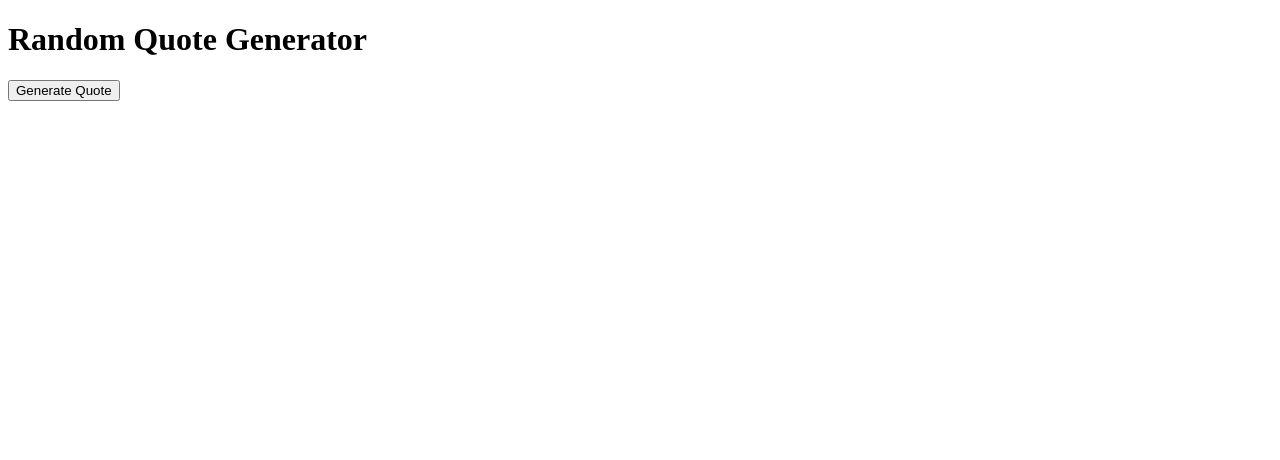
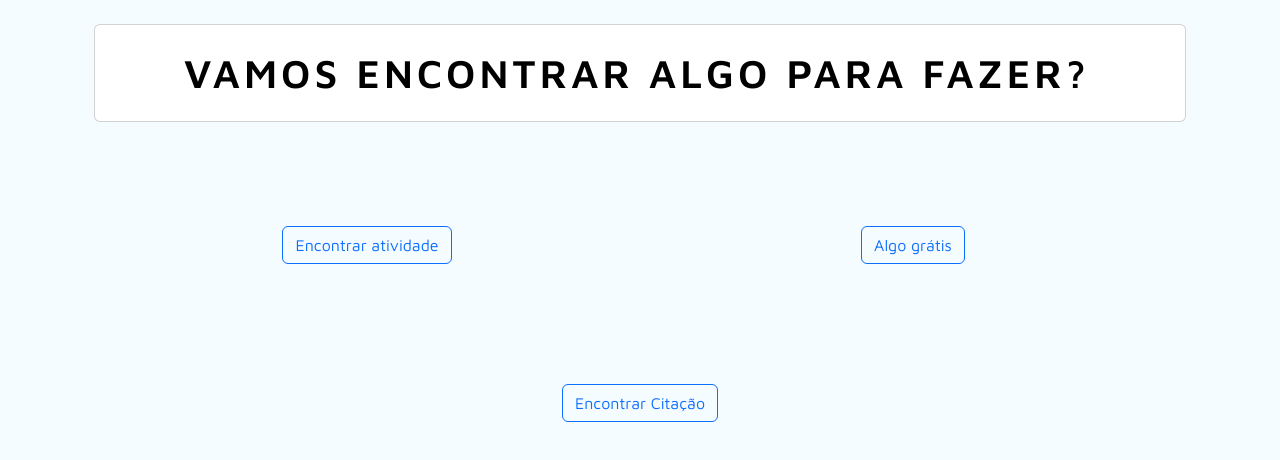
Before and after one commit to onativo/imBored, a plain HTML site: page index.html in a window 1280 px wide. Drawn offline with nearby package versions, Linux system fonts and the light colour scheme.

Commit message:
:art: ui: preparing the user interface

```diff
--- a/index.html
+++ b/index.html
@@ -1,11 +1,42 @@
 <!DOCTYPE html>
-<html>
+<html lang="en">
 <head>
-    <title>Random Quote Generator</title>
+	<meta charset="UTF-8">
+	<meta http-equiv="X-UA-Compatible" content="IE=edge">
+	<meta name="viewport" content="width=device-width, initial-scale=1.0">
+	<link rel="preconnect" href="https://fonts.googleapis.com">
+	<link rel="preconnect" href="https://fonts.gstatic.com" crossorigin>
+	<link href="https://fonts.googleapis.com/css2?family=Maven+Pro:wght@400;600&display=swap" rel="stylesheet">
+	<link rel="stylesheet" type="text/css" href="/styles.css">
+	<script src="/scripts.js"></script>
+	<link href="https://cdn.jsdelivr.net/npm/bootstrap@5.3.0/dist/css/bootstrap.min.css" rel="stylesheet" integrity="sha384-9ndCyUaIbzAi2FUVXJi0CjmCapSmO7SnpJef0486qhLnuZ2cdeRhO02iuK6FUUVM" crossorigin="anonymous">
+	<script src="https://cdn.jsdelivr.net/npm/bootstrap@5.3.0/dist/js/bootstrap.bundle.min.js" integrity="sha384-geWF76RCwLtnZ8qwWowPQNguL3RmwHVBC9FhGdlKrxdiJJigb/j/68SIy3Te4Bkz" crossorigin="anonymous"></script>
+	<title>Me tire do tédio</title>
 </head>
 <body>
-    <h1>Random Quote Generator</h1>
-    <p id="quote"></p>
-    <button onclick="getRandomQuote()">Generate Quote</button>
+	<div class="container p-4 main text">
+			<div class="card typewriter p-4">
+				<h1 class="title fs-1">Vamos encontrar algo para fazer?</h1>
+			</div>
+
+			<div class="container text-center">
+				<div class="row">
+					<div class="col">
+						<h3 id="activityText" class="mt-5 p-4"></h3>
+						<button onclick="fetchActivity()" class="btn btn-outline-primary" id="activityBtn">Encontrar atividade</button>
+					</div>
+
+					<div class="col">
+						<h3 id="freeActivityText" class="mt-5 p-4"></h3>
+						<button onclick="fetchFreeActivity()" class="btn btn-outline-primary" id="freeActivityBtn">Algo grátis</button>
+					</div>
+				</div>
+				<div class="col">
+					<h3 id="quoteText" class="mt-5 p-4"></h3>
+					<h5 id="quoteAuthor"></h5>
+					<button onclick="fetchQuote()" class="btn btn-outline-primary mt-3" id="quoteBtn">Encontrar Citação</button>
+				</div>
+			</div>
+	</div>
 </body>
 </html>
--- a/src/styles.css
+++ b/src/styles.css
@@ -1,18 +1,40 @@
-body {
-    font-family: Arial, sans-serif;
-    text-align: center;
-    margin-top: 150px;
+@import url('https://fonts.googleapis.com/css2?family=Maven+Pro:wght@400;600&display=swap');
+
+body{
+  font-family: 'Maven Pro', sans-serif !important;
+	background-color: #cdf3ff34 !important;
 }
-h1 {
-    font-size: 24px;
+.main{
+	margin: 0 auto;
+	text-align: center;
+	padding: 20px;
+	width: fit-content;
 }
-p {
-    font-size: 18px;
-    margin-top: 20px;
+.title{
+  color: #000;
+	font-weight: 600;
+	text-transform: uppercase;
 }
-button {
-    margin-top: 30px;
-    padding: 10px 20px;
-    font-size: 16px;
-    cursor: pointer;
+
+/* Efeito de máquina de escrever no título */
+.typewriter h1 {
+  overflow: hidden; /* Ensures the content is not revealed until the animation */
+  border-right: .15em solid rgb(0, 0, 0); /* The typwriter cursor */
+  white-space: nowrap; /* Keeps the content on a single line */
+  margin: 0 auto; /* Gives that scrolling effect as the typing happens */
+  letter-spacing: .1em; /* Adjust as needed */
+  animation:
+    typing 4.5s steps(40, end),
+    blink-caret .55s step-end infinite;
 }
+/* The typing effect */
+@keyframes typing {
+  from { width: 0 }
+  to { width: 100% }
+}
+
+/* The typewriter cursor effect */
+@keyframes blink-caret {
+  from, to { border-color: transparent }
+  50% { border-color: rgb(0, 0, 0); }
+}
```
